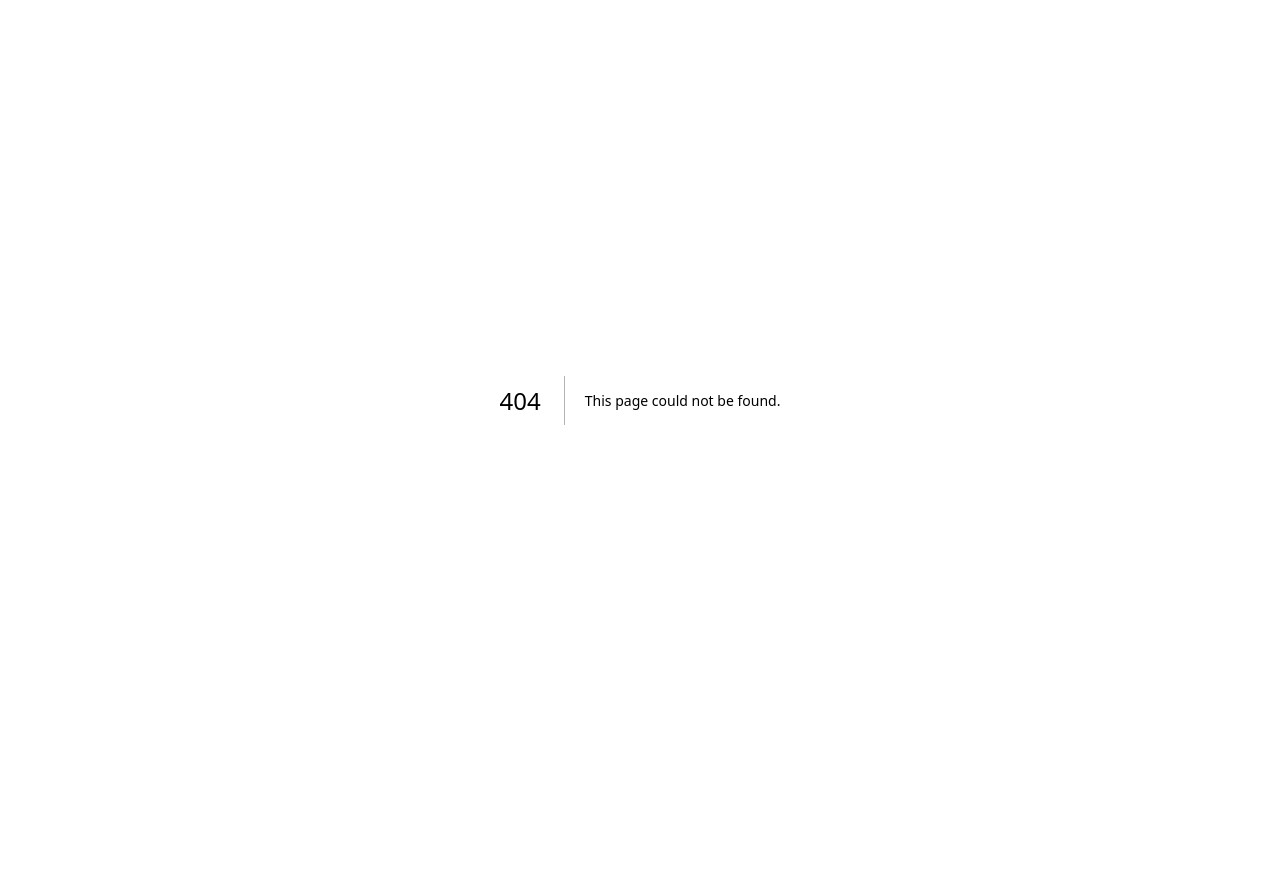
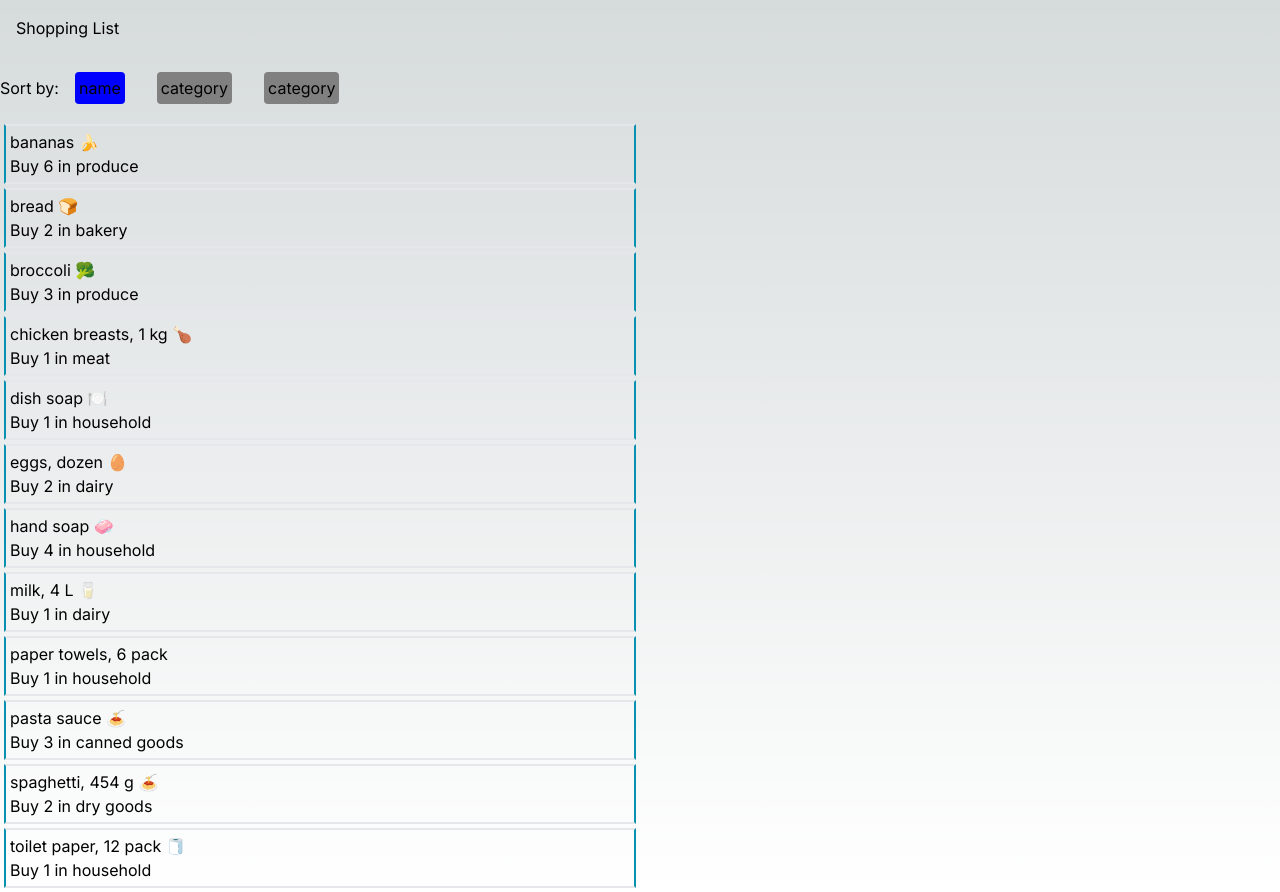
Before and after one commit to abo-chen/cprg306-assignments, a Next.js app: page /week5 in a window 1280 px wide. Before the commit this address had no page. Before the commit the page ends 800 px from the top, so only its background shows below. Built offline with nearby package versions, Linux system fonts and the light colour scheme.

Commit message:
week 5 done

```diff
--- /dev/null
+++ b/app/week5/item-list.js
@@ -0,0 +1,117 @@
+"use client";
+
+import Item from "./item";
+import { useState } from "react";
+import Items from "./items.json";
+
+export default function ItemList() {
+  const [sortBy, setSortBy] = useState("name");
+
+  if (sortBy === "name") {
+    Items.sort((a, b) => a.name.localeCompare(b.name));
+  } else {
+    Items.sort((a, b) => a.category.localeCompare(b.category));
+  }
+
+  if (sortBy === "groupedCategory") {
+    const groupedItems = Items.reduce((accumulator, item) => {
+      if (accumulator[item.category]) {
+        accumulator[item.category].push(item);
+      } else {
+        accumulator[item.category] = [item];
+      }
+      return accumulator;
+    }, {});
+    //console.log(groupedItems);
+    //const categories = [...new Set(Items.map(item => item.category))];
+    //console.log(categories);
+    return (
+      <>
+        <div className="w-1/2">
+          <label>Sort by:</label>
+          <button
+            className="m-4 p-1 rounded"
+            onClick={() => setSortBy("name")}
+            style={{ backgroundColor: sortBy === "name" ? "blue" : "grey" }}
+          >
+            name
+          </button>
+          <button
+            className="m-4 p-1 rounded"
+            onClick={() => setSortBy("category")}
+            style={{ backgroundColor: sortBy === "category" ? "blue" : "grey" }}
+          >
+            category
+          </button>
+          <button
+            className="m-4 p-1 rounded"
+            onClick={() => setSortBy("groupedCategory")}
+            style={{
+              backgroundColor: sortBy === "groupedCategory" ? "blue" : "grey",
+            }}
+          >
+            Grouped Category
+          </button>
+        </div>
+        <div className="w-1/2">
+          {Object.keys(groupedItems).map((category) => (
+            //console.log(category),
+            <div key={category}>
+              <h2>{category}</h2>
+              {groupedItems[category].map((item,index) => (
+                <Item
+                  name={item.name}
+                  quantity={item.quantity}
+                  category={item.category}
+                  key={index}
+                />
+              ))}
+            </div>
+          ))}
+        </div>
+      </>
+    );
+  } else {
+    return (
+      <>
+        <div className="w-1/2">
+          <label>Sort by:</label>
+          <button
+            className="m-4 p-1 rounded"
+            onClick={() => setSortBy("name")}
+            style={{ backgroundColor: sortBy === "name" ? "blue" : "grey" }}
+          >
+            name
+          </button>
+          <button
+            className="m-4 p-1 rounded"
+            onClick={() => setSortBy("category")}
+            style={{ backgroundColor: sortBy === "category" ? "blue" : "grey" }}
+          >
+            category
+          </button>
+          <button
+            className="m-4 p-1 rounded"
+            onClick={() => setSortBy("groupedCategory")}
+            style={{
+              backgroundColor: sortBy === "groupedCategory" ? "blue" : "grey",
+            }}
+          >
+            category
+          </button>
+        </div>
+
+        <div className="w-1/2">
+          {Items.map((item,index) => (
+            <Item
+              name={item.name}
+              quantity={item.quantity}
+              category={item.category}
+              key={index}
+            />
+          ))}
+        </div>
+      </>
+    );
+  }
+}
--- /dev/null
+++ b/app/week5/item.js
@@ -0,0 +1,9 @@
+
+export default function Item({name, quantity, category}){
+    return(
+        <div className="m-1 p-1 border-x-cyan-600 border-2">
+            <h3>{name}</h3>
+            <p>Buy {quantity} in {category}</p>
+        </div>
+    );
+}
--- /dev/null
+++ b/app/week5/items.json
@@ -0,0 +1,74 @@
+[
+    {
+      "id": "1h2GJKH12gkHG31h1H",
+      "name": "milk, 4 L 🥛",
+      "quantity": 1,
+      "category": "dairy"
+    },
+    {
+      "id": "2KJH3k2j3H1k2J3K1H",
+      "name": "bread 🍞",
+      "quantity": 2,
+      "category": "bakery"
+    },
+    {
+      "id": "3h2KJH3k2j3H1k2J3",
+      "name": "eggs, dozen 🥚",
+      "quantity": 2,
+      "category": "dairy"
+    },
+    {
+      "id": "4k2J3K1H2GJKH12gk",
+      "name": "bananas 🍌",
+      "quantity": 6,
+      "category": "produce"
+    },
+    {
+      "id": "5H1h1H2KJH3k2j3H",
+      "name": "broccoli 🥦",
+      "quantity": 3,
+      "category": "produce"
+    },
+    {
+      "id": "6H1k2J3K1H2GJKH1",
+      "name": "chicken breasts, 1 kg 🍗",
+      "quantity": 1,
+      "category": "meat"
+    },
+    {
+      "id": "7gkHG31h1H2KJH3k",
+      "name": "pasta sauce 🍝",
+      "quantity": 3,
+      "category": "canned goods"
+    },
+    {
+      "id": "8j3H1k2J3K1H2GJK",
+      "name": "spaghetti, 454 g 🍝",
+      "quantity": 2,
+      "category": "dry goods"
+    },
+    {
+      "id": "9H12gkHG31h1H2KJ",
+      "name": "toilet paper, 12 pack 🧻",
+      "quantity": 1,
+      "category": "household"
+    },
+    {
+      "id": "10H3k2j3H1k2J3K1",
+      "name": "paper towels, 6 pack",
+      "quantity": 1,
+      "category": "household"
+    },
+    {
+      "id": "11k2J3K1H2GJKH12",
+      "name": "dish soap 🍽️",
+      "quantity": 1,
+      "category": "household"
+    },
+    {
+      "id": "12GJKH12gkHG31h1",
+      "name": "hand soap 🧼",
+      "quantity": 4,
+      "category": "household"
+    }
+  ]
--- /dev/null
+++ b/app/week5/page.js
@@ -0,0 +1,10 @@
+import ItemList from "./item-list";
+
+export default function Page() {
+    return (
+      <main>
+        <h1 className="m-2 p-2">Shopping List</h1>
+        <ItemList />
+      </main>
+    );
+  }
```
